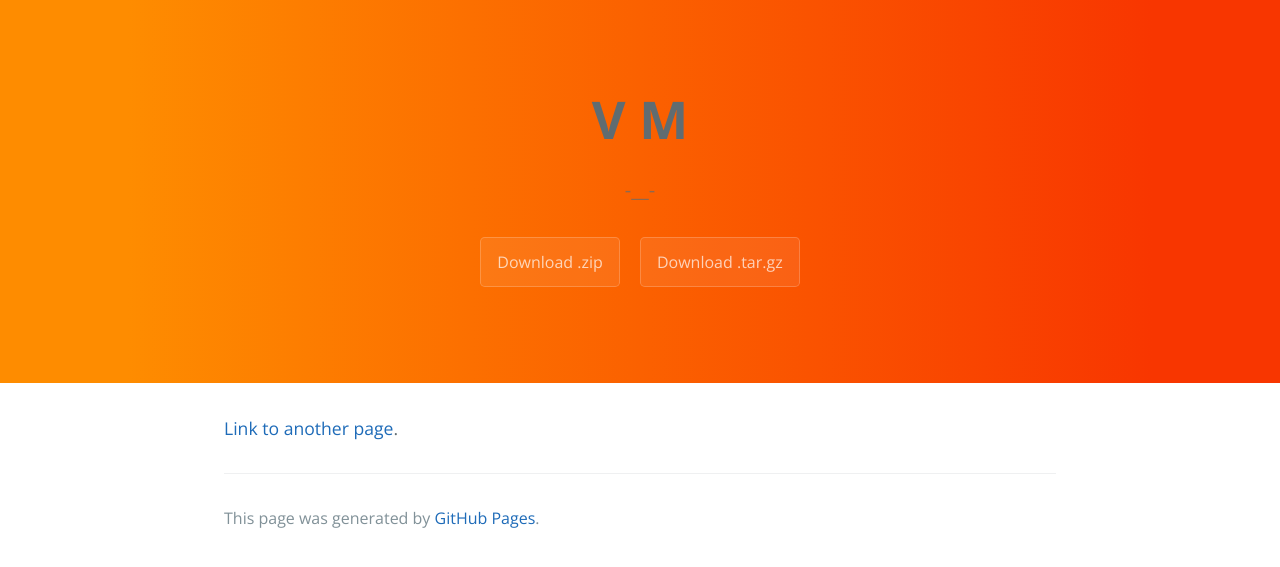
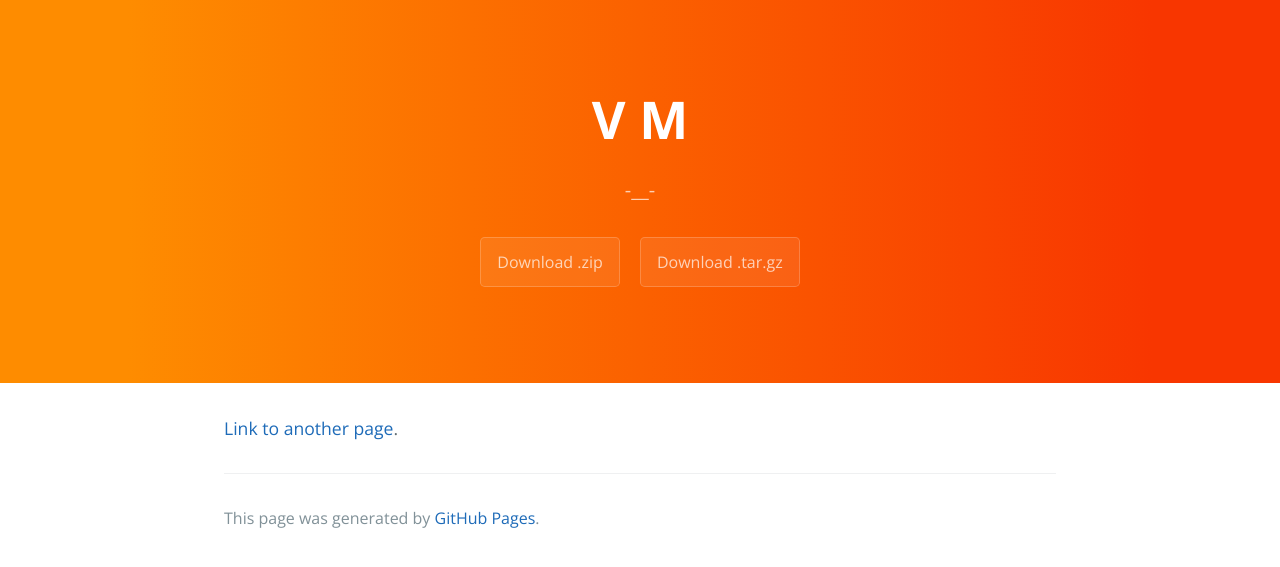
Before and after one commit to vlmeg/vlmeg.github.io, a Jekyll site: the page built from index.md, in a window 1280 px wide. Shown: the top 567 px of the page. Built offline with Jekyll 4.4.1, drawn with Linux system fonts in a browser that asks for light colours.

Commit message:
Update jekyll-theme-cayman.scss

```diff
--- a/_sass/jekyll-theme-cayman.scss
+++ b/_sass/jekyll-theme-cayman.scss
@@ -87,7 +87,7 @@ a {
 }
 
 .page-header {
-  olor: #fff;
+  color: #fff;
   text-align: center;
   background-color: #FF4E50;
   /*CHANGE HERE THE BACKGROUND COLOUR-change all the 4 line */
```
